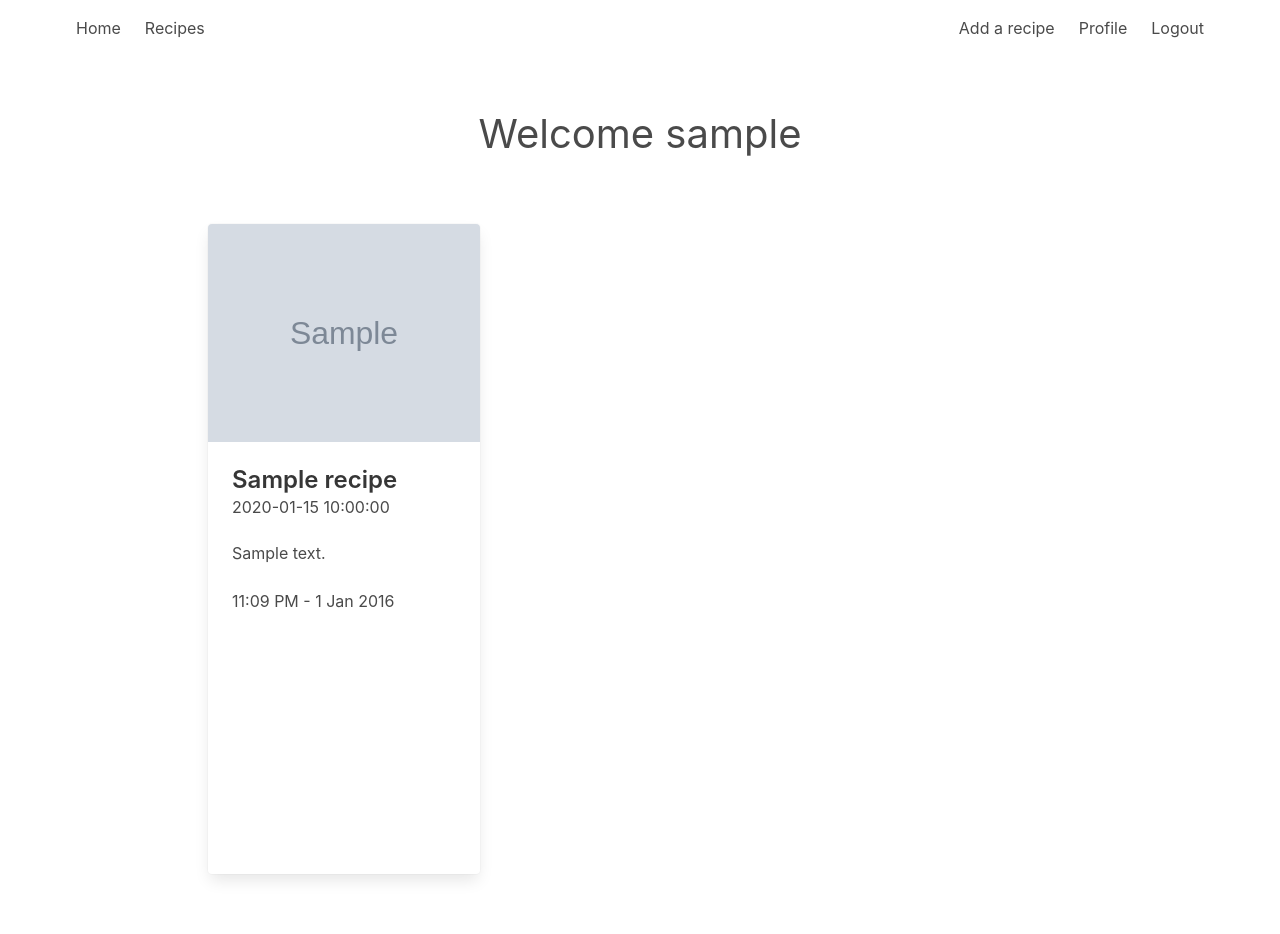
After one commit to aaronsnig501/cook-book, a Flask app: page /profile in a window 1280 px wide. The commit adds this page. Run offline with Flask 2, Linux system fonts and the light colour scheme; the visitor is signed in with stand-in values (Sample User, id 1); grey boxes marked "Sample" are stand-in pictures; a database or web service that is not in the repository returns one stand-in record (values such as "Sample title"); some libraries are stand-ins or nearby versions.

Commit message:
(feat): add user profile

```diff
--- a/app.py
+++ b/app.py
@@ -74,6 +74,12 @@ def logout():
     return redirect(url_for("login"))
 
 
+@app.route("/profile")
+def profile():
+    recipes = mongo.db.recipes.find({"created_by": session["user"]})
+    return render_template("accounts/profile.html", recipes=recipes)
+
+
 @app.route("/recipes")
 def recipes():
     """Recipe view
--- /dev/null
+++ b/templates/accounts/profile.html
@@ -0,0 +1,38 @@
+{% extends 'base.html' %}
+
+{% block title %}{{ session["user"] }}'s recipes{% endblock %}
+
+{% block content %}
+{% include 'partials/_navbar.html' %}
+<section class="section">
+  <h1 class="is-size-2 has-text-centered mb-6">Welcome {{ session["user"] }}</h1>
+  <div class="columns is-multiline main-section">
+    {% for recipe in recipes %}
+      <div class="column is-4">
+        <div class="card">
+          <div class="card-image">
+            <figure class="image is-5by4">
+              <img src="{{ recipe.image }}" alt="Placeholder image">
+            </figure>
+          </div>
+          <div class="card-content">
+            <div class="media">
+              <div class="media-content">
+                <p class="title is-4">{{ recipe.name }}</p>
+                <p class="subtitle is-6">{{ recipe.created_by }}</p>
+              </div>
+            </div>
+
+            <div class="content">
+              {{ recipe.description }}
+              <br>
+              <br>
+              <time datetime="2016-1-1">11:09 PM - 1 Jan 2016</time>
+            </div>
+          </div>
+        </div>
+      </div>
+    {% endfor %}
+  </div>
+</section>
+{% endblock %}
--- a/templates/partials/_navbar.html
+++ b/templates/partials/_navbar.html
@@ -21,6 +21,9 @@
             <a href="{{ url_for('add_recipe') }}" class="navbar-item">
               Add a recipe
             </a>
+            <a href="{{ url_for('profile') }}" class="navbar-item">
+              Profile
+            </a>
             <a href="{{ url_for('logout') }}" class="navbar-item">
               Logout
             </a>
```
